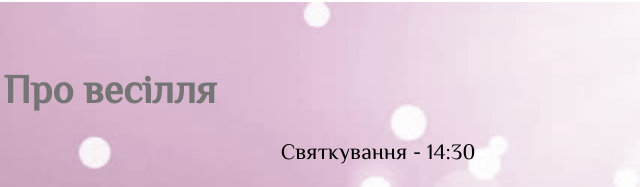
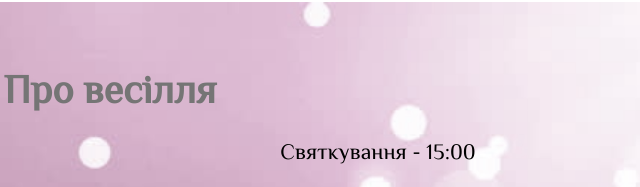
Before and after one commit to DariaKutkanych/Homework1, a plain HTML site: page index.html in a window 1280 px wide. Shown: the part 2393-2580 px from the top of the page, 530-1170 px from the left. Drawn offline with nearby package versions, Linux system fonts and the light colour scheme.

Commit message:
changed ceremony time

```diff
--- a/index.html
+++ b/index.html
@@ -71,7 +71,7 @@
             <p class="new_font new_margin">Центральний РАЦС <br> м. Бердичів, вул.&nbsp;Житомирська 43</p>
           </div>
           <div class="w3-half new_style new-style_small new-style_small1">
-            <p class="where1 wedding_racs new_font">Святкування - 14:30</p>
+            <p class="where1 wedding_racs new_font">Святкування - 15:00</p>
             <p class="new_font">Ресторан "Версаль"<br> м. Бердичів, вул.&nbsp;Елінг 4</p>
           </div>
           <div class="pictures">
```
